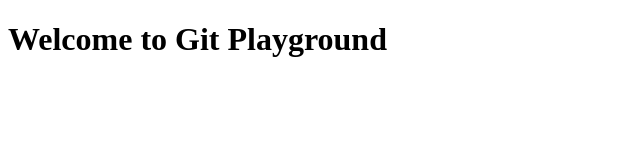
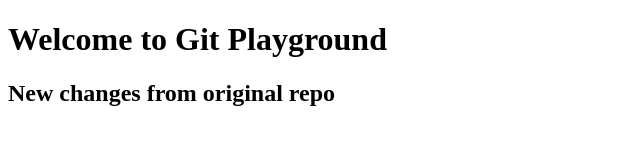
Before and after one commit to nimtabo/learn-git, a plain HTML site: page index.html in a window 1280 px wide. Shown: the whole page, without its empty margins (0-640 px from the left). Drawn offline with Linux system fonts and the light colour scheme.

Commit message:
Updated index

```diff
--- a/index.html
+++ b/index.html
@@ -8,5 +8,6 @@
 </head>
 <body>
     <h1>Welcome to Git Playground</h1>
+    <h2>New changes from original repo</h2>
 </body>
 </html>
```
